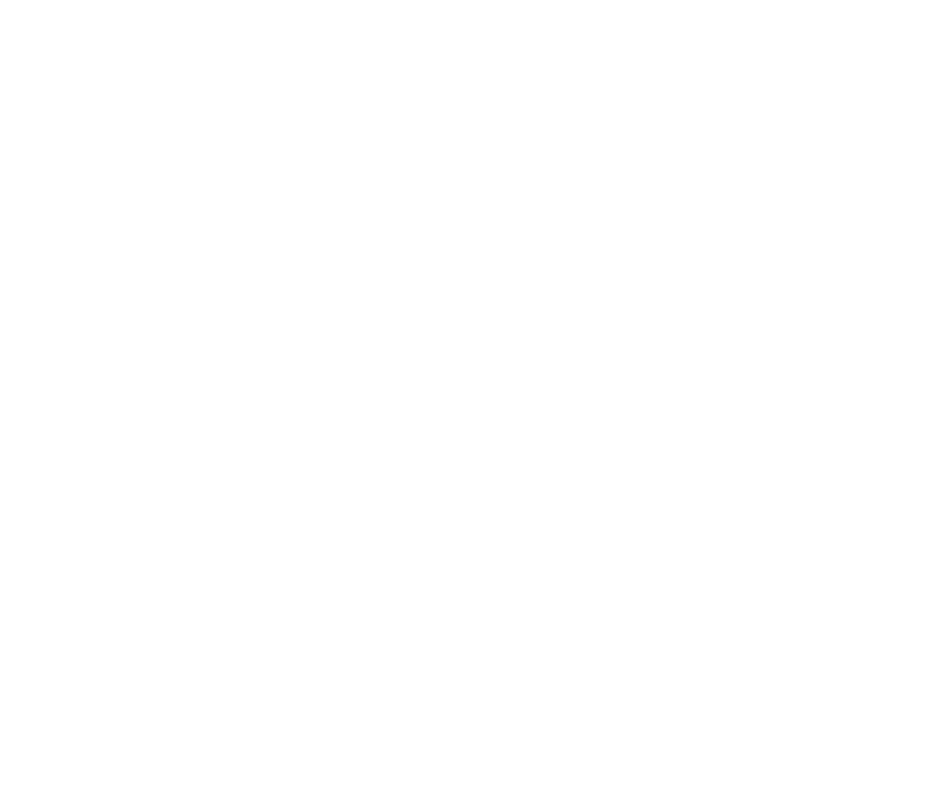
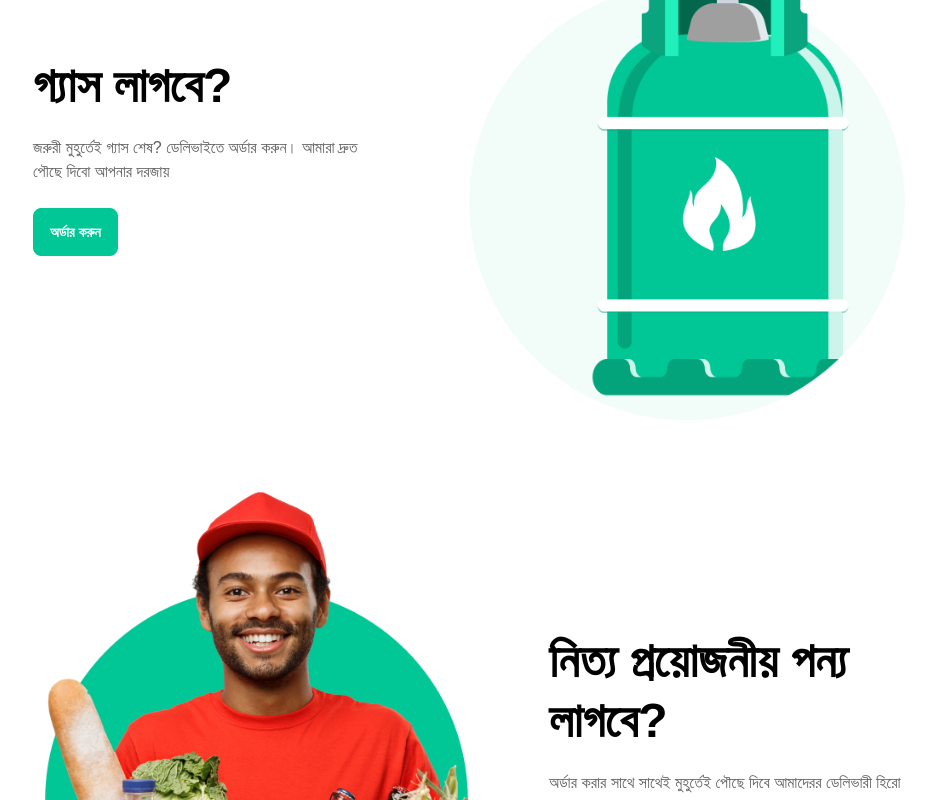
Before and after one commit to mdsaifullah365/delibhai-client-side, a React (Create React App) app: page / in a window 1280 px wide. Shown: the part 1480-2280 px from the top of the page, without its empty margins (171-1106 px from the left). Before the commit the page ends 1370 px from the top, so only its background shows below. Built offline with nearby package versions, Linux system fonts and the light colour scheme.

Commit message:
feat(home): add services section

```diff
--- a/src/Pages/Home/Home.js
+++ b/src/Pages/Home/Home.js
@@ -1,12 +1,14 @@
 import React from "react";
 import Banner from "./Banner/Banner";
 import OrderProcess from "./OrderProcess/OrderProcess";
+import Services from "./Services/Services";
 
 const Home = () => {
   return (
     <main>
       <Banner />
       <OrderProcess />
+      <Services />
     </main>
   );
 };
--- /dev/null
+++ b/src/Pages/Home/Services/Service.js
@@ -0,0 +1,26 @@
+import React from "react";
+import { Link } from "react-router-dom";
+
+const Service = ({ service }) => {
+  const { id, title, description, image } = service;
+  return (
+    <div className="grid grid-cols-1 md:grid-cols-2 items-center gap-10 md:gap-0 mb-16">
+      <div
+        className={`${
+          id % 2 === 1 ? "md:mr-20" : "md:ml-20"
+        } text-center md:text-left`}
+      >
+        <h2 className="text-5xl font-semibold leading-tight mb-5">{title}</h2>
+        <p className="text-base text-[#5c5c5c] mb-6">{description}</p>
+        <Link to={"/"} className="btn btn-primary text-base-100">
+          অর্ডার করুন
+        </Link>
+      </div>
+      <div className={`${id % 2 === 1 && "md:order-last"} order-first`}>
+        <img src={image} className="w-3/4 mx-auto md:w-full" alt="" />
+      </div>
+    </div>
+  );
+};
+
+export default Service;
--- /dev/null
+++ b/src/Pages/Home/Services/Services.js
@@ -0,0 +1,34 @@
+import React from "react";
+import Service from "./Service";
+import dailygoods from "../../../images/services/dailygoods.png";
+import gas from "../../../images/services/gas.png";
+
+const Services = () => {
+  const services = [
+    {
+      id: 1,
+      title: "গ্যাস লাগবে?",
+      description:
+        "জরুরী মুহুর্তেই গ্যাস শেষ? ডেলিভাইতে অর্ডার করুন। আমারা দ্রুত পৌছে দিবো আপনার দরজায়",
+      image: gas,
+    },
+    {
+      id: 2,
+      title: "নিত্য প্রয়োজনীয় পন্য লাগবে?",
+      description:
+        "অর্ডার করার সাথে সাথেই মুহুর্তেই পৌছে দিবে আমাদেরর ডেলিভারী হিরো",
+      image: dailygoods,
+    },
+  ];
+  return (
+    <section className="my-24">
+      <div className="max-w-[920px] mx-auto px-6">
+        {services.map((service) => (
+          <Service key={service.id} service={service} />
+        ))}
+      </div>
+    </section>
+  );
+};
+
+export default Services;
```
Also changed, not shown: src/images/services/dailygoods.png (added), src/images/services/gas.png (added).
